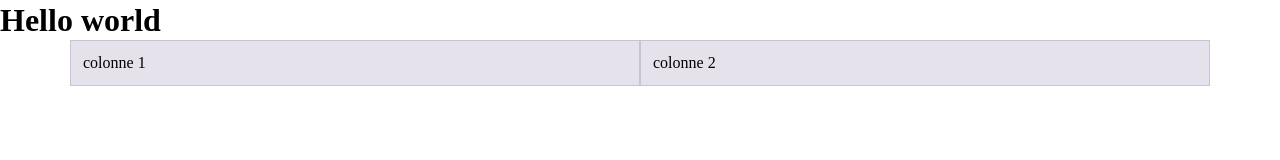
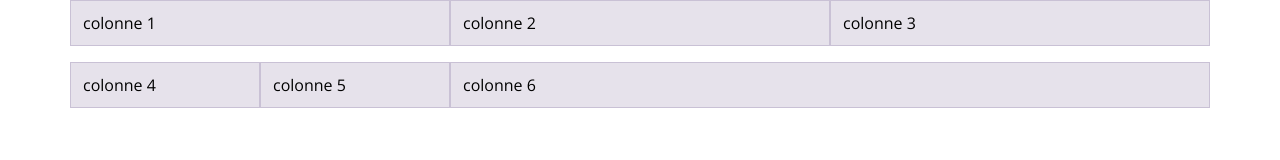
Before and after one commit to OkuroYume/examen-revision, a website built with Parcel: page src/index.html in a window 1280 px wide. Built offline with nearby package versions, Linux system fonts and the light colour scheme.

Commit message:
bootsrap ex done

```diff
--- a/src/index.html
+++ b/src/index.html
@@ -13,11 +13,18 @@
     />
   </head>
   <body>
-    <h1>Hello world</h1>
     <div class="container">
       <div class="row">
-        <div class="col">colonne 1</div>
-        <div class="col">colonne 2</div>
+        <div class="col-12 col-lg-4">colonne 1</div>
+        <div class="col-12 col-lg-4">colonne 2</div>
+        <div class="col-12 col-lg-4">colonne 3</div>
+      </div>
+    </div>
+    <div class="container">
+      <div class="row">
+        <div class="col-6 col-md-3 col-lg-2">colonne 4</div>
+        <div class="col-6 col-md-3 col-lg-2">colonne 5</div>
+        <div class="col-12 col-md-6 col-lg-8">colonne 6</div>
       </div>
     </div>
     <script src="js/main.js" type="module"></script>
--- a/src/scss/_base.scss
+++ b/src/scss/_base.scss
@@ -23,7 +23,7 @@ body {
   -webkit-font-smoothing: antialiased;
   -moz-osx-font-smoothing: grayscale;
   text-rendering: optimizeLegibility;
-
+  font-family: "Open Sans", sans-serif;
   font-size: 1rem;
   line-height: 1.25;
 }
--- a/src/scss/_layout.scss
+++ b/src/scss/_layout.scss
@@ -9,3 +9,7 @@
   background-color: rgba(86, 61, 124, 0.15);
   border: 1px solid rgba(86, 61, 124, 0.2);
 }
+
+.container {
+  margin-bottom: 16px;
+}
```
